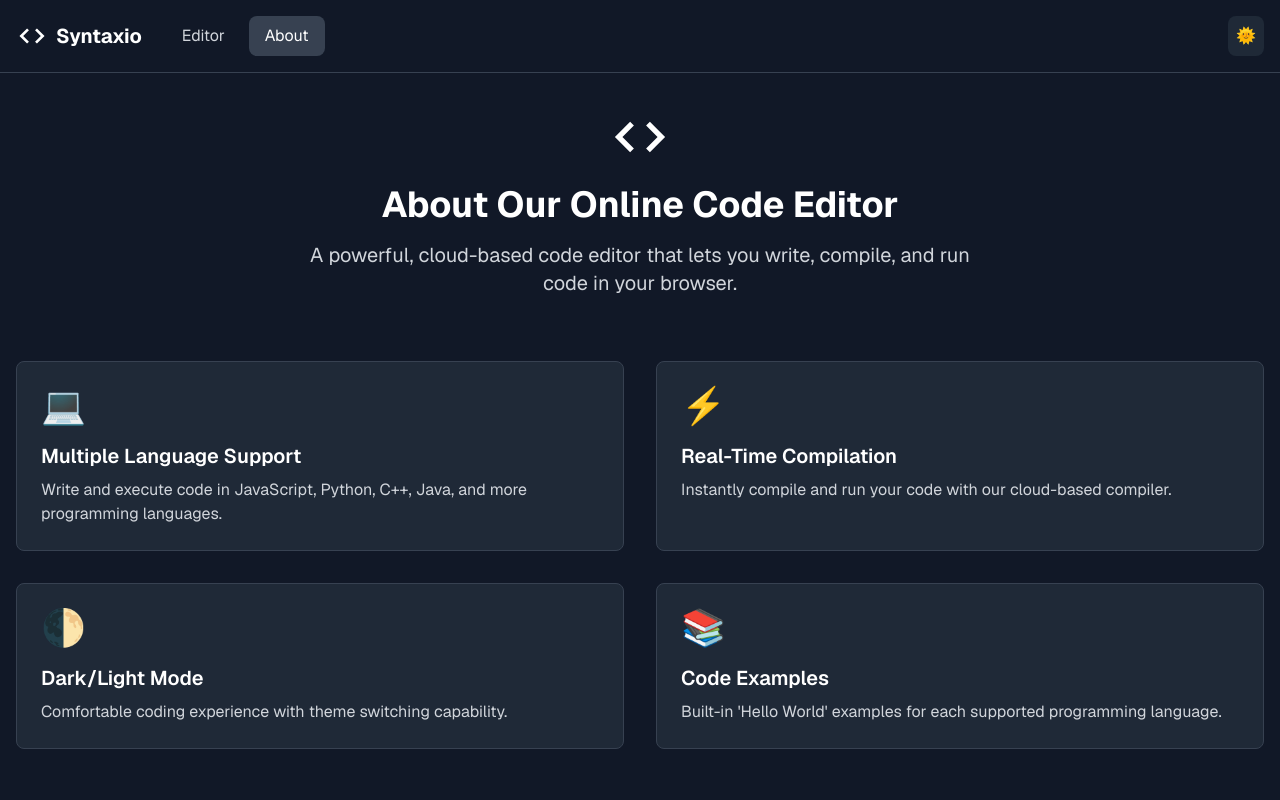
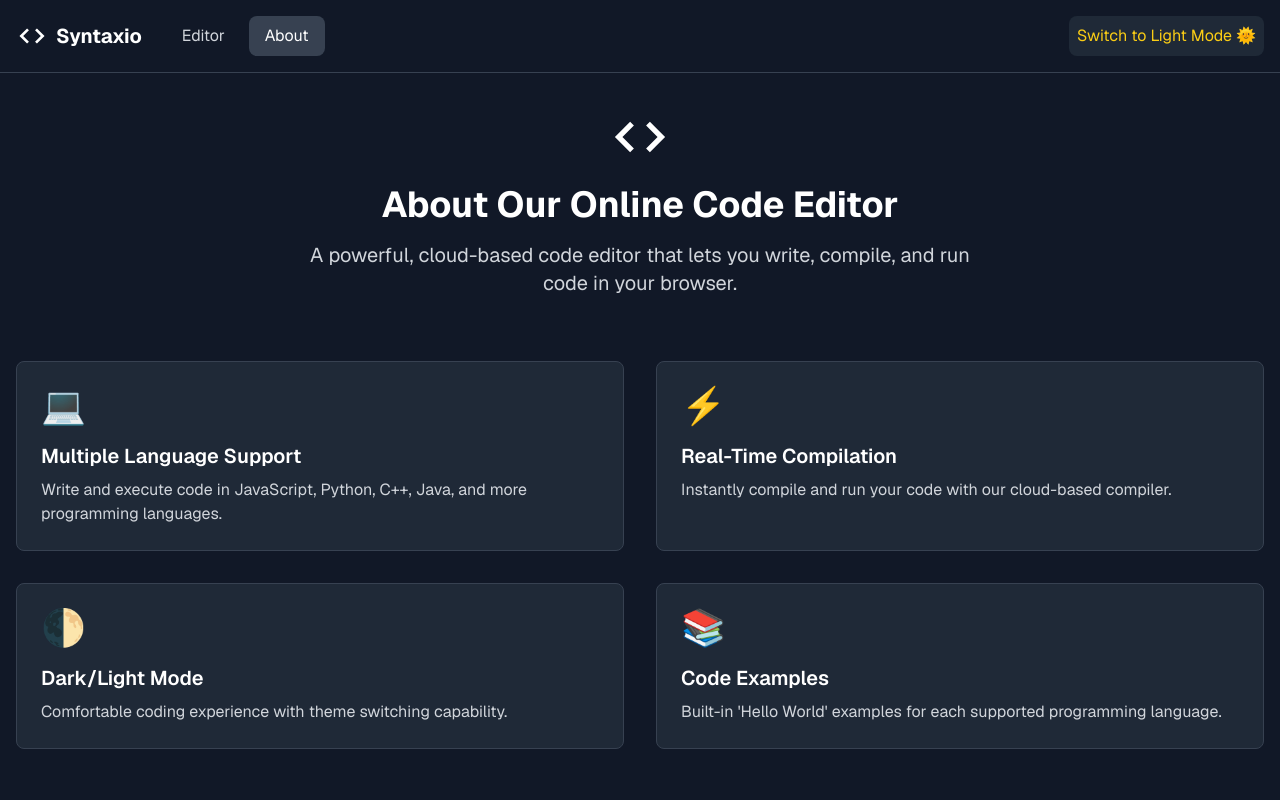
Before and after one commit to fahadwaseem8/Syntax, a Next.js app: page /about in a window 1280 px wide. Shown: the top 800 px of the page. Built offline with nearby package versions, Linux system fonts and the light colour scheme.

Commit message:
better ui for dark and light mode

```diff
--- a/components/header.tsx
+++ b/components/header.tsx
@@ -80,7 +80,9 @@ const Header = ({ isDarkMode, toggleTheme }: HeaderProps) => {
                   : "bg-gray-100 text-gray-600 hover:bg-gray-200"
               }`}
             >
-              {isDarkMode ? "🌞" : "🌙"}
+              {isDarkMode
+                ? "Switch to Light Mode 🌞"
+                : "Switch to Dark Mode 🌙"}
             </button>
           </div>
         </div>
```
